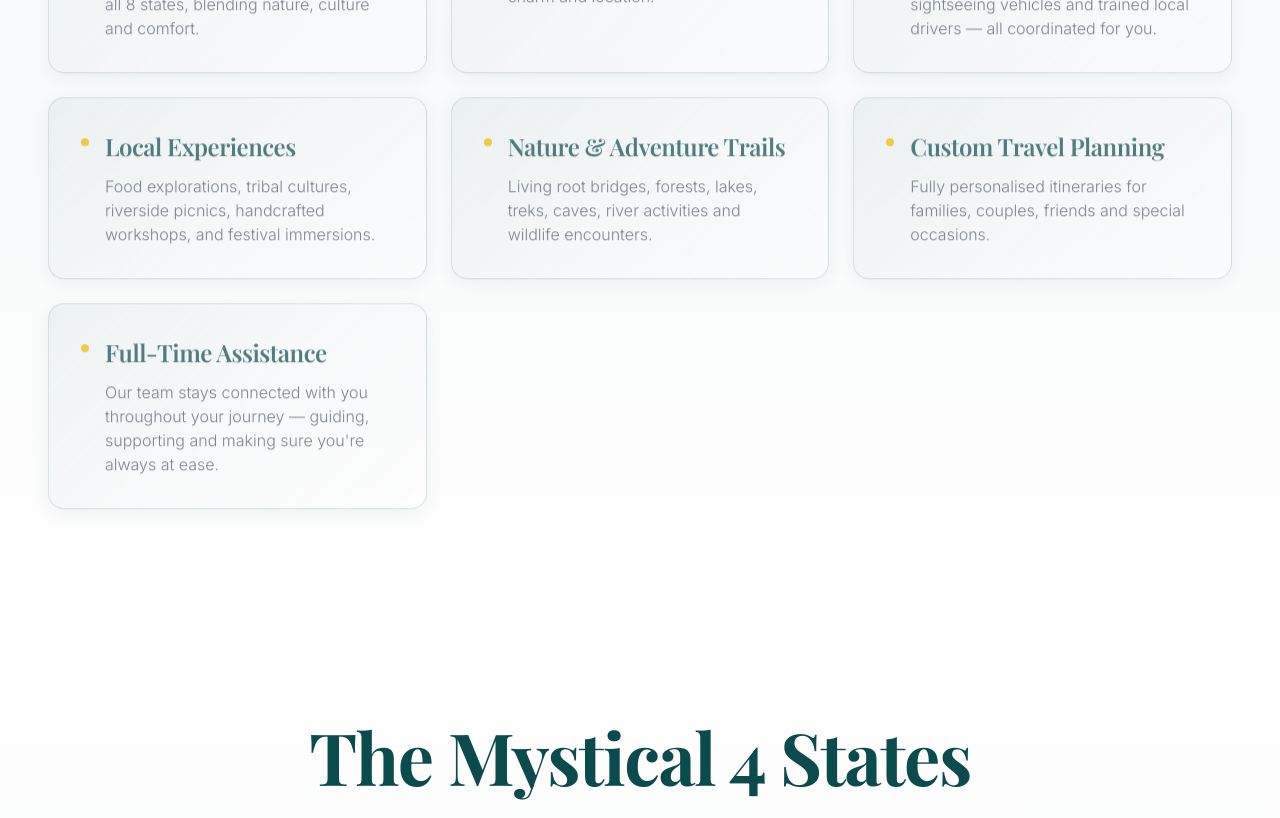
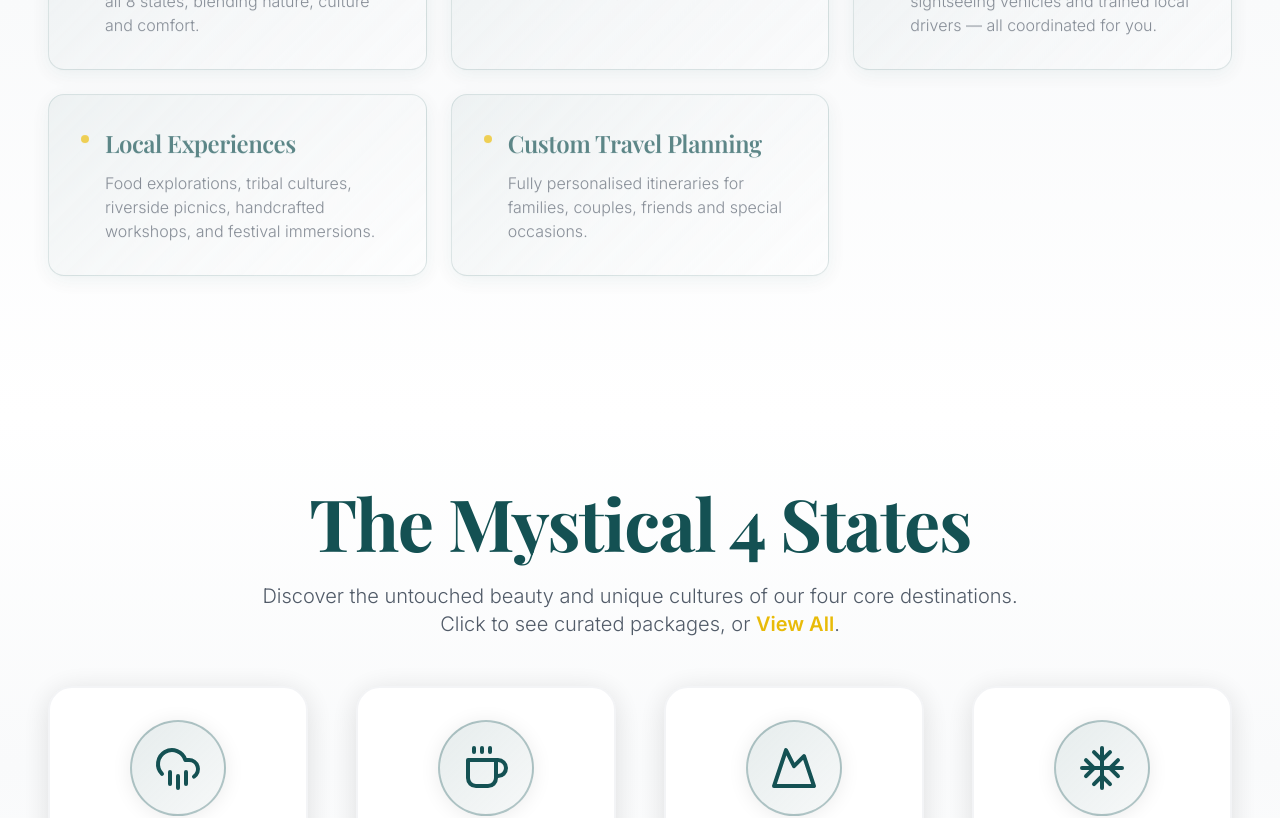
Before and after one commit to HarshMohan14/northeastdreamz, a Next.js app: page / in a window 1280 px wide. Shown: the part 1220-2038 px from the top of the page. Built offline with nearby package versions, Linux system fonts and the light colour scheme; a web font is replaced by a local one.

Commit message:
5 only services

```diff
--- a/components/ServicesSection.tsx
+++ b/components/ServicesSection.tsx
@@ -21,16 +21,8 @@ const services = [
     description: 'Food explorations, tribal cultures, riverside picnics, handcrafted workshops, and festival immersions.',
   },
   {
-    title: 'Nature & Adventure Trails',
-    description: 'Living root bridges, forests, lakes, treks, caves, river activities and wildlife encounters.',
-  },
-  {
     title: 'Custom Travel Planning',
     description: 'Fully personalised itineraries for families, couples, friends and special occasions.',
-  },
-  {
-    title: 'Full-Time Assistance',
-    description: 'Our team stays connected with you throughout your journey — guiding, supporting and making sure you\'re always at ease.',
   },
 ]
 
```
